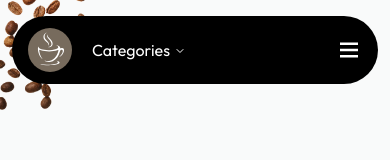
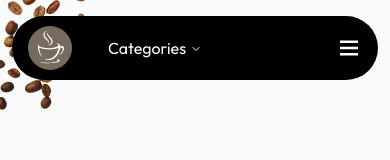
Before and after one commit to star-works/coffee-beans, a Next.js app: page / in a window 390 px wide. Shown: the top 160 px of the page. Built offline with nearby package versions, Linux system fonts and the light colour scheme.

Commit message:
category menu

```diff
--- a/src/app/globals.css
+++ b/src/app/globals.css
@@ -90,3 +90,21 @@ body {
 a {
   text-decoration: none !important;
 }
+.scrollbar_style ::-webkit-scrollbar {
+  width: 2px;
+}
+
+/* Track */
+.scrollbar_style ::-webkit-scrollbar-track {
+  background: #f1f1f1;
+}
+
+/* Handle */
+.scrollbar_style ::-webkit-scrollbar-thumb {
+  background: #888;
+}
+
+/* Handle on hover */
+.scrollbar_style ::-webkit-scrollbar-thumb:hover {
+  background: #555;
+}
--- a/src/components/common/Categorymenu.jsx
+++ b/src/components/common/Categorymenu.jsx
@@ -14,16 +14,16 @@ import {
 
 export function NavigationMenuDemo() {
   return (
-    <NavigationMenu className="z-10">
+    <NavigationMenu className="z-10 scrollbar_style">
       <NavigationMenuList>
         <NavigationMenuItem>
-          <NavigationMenuTrigger className="bg-transparent text-white font-normal text-base px-0">
+          <NavigationMenuTrigger className="bg-transparent text-white font-normal text-base pe-0 ps-20">
             Categories
           </NavigationMenuTrigger>
-          <NavigationMenuContent className="z-10 pb-3">
-            <div className="sm:p-4 p-3">
+          <NavigationMenuContent className="z-10 pb-3 top-[10px] rounded-[8px] bg-white border ">
+            <div className="sm:p-4 p-3 flex flex-col md:flex-row gap-y-3 max-h-[70vh] overflow-auto">
               <ul className="flex flex-wrap sm:flex-nowrap">
-                <li className="px-5  pt-1 md:min-w-[200px]">
+                <li className="px-5  pt-1 sm:min-w-[200px]">
                   <span className="text-[14px] uppercase font-bold text-nowrap">
                     Coffee by price point
                   </span>
@@ -43,7 +43,7 @@ export function NavigationMenuDemo() {
                     </li>
                   </ul>
                 </li>
-                <li className="px-5 text-nowrap pt-1 md:min-w-[150px]">
+                <li className="px-5 text-nowrap pt-1 sm:min-w-[150px]">
                   <span className="text-[14px] uppercase font-bold">
                     Roast level
                   </span>
@@ -54,7 +54,9 @@ export function NavigationMenuDemo() {
                     <li className="sm:pt-2 pt-1 cursor-pointer py-2">Light</li>
                   </ul>
                 </li>
-                <li className="px-5 pt-1 md:min-w-[200px]">
+              </ul>
+              <ul className="flex flex-wrap sm:flex-nowrap">
+                <li className="px-5 pt-1 sm:min-w-[200px]">
                   <span className="text-[14px] uppercase font-bold">
                     Discover
                   </span>
@@ -71,13 +73,14 @@ export function NavigationMenuDemo() {
                     </li>
                   </ul>
                 </li>
-                <li className="px-5 pt-1 md:min-w-[150px]">
+                <li className="px-5 pt-1 sm:min-w-[150px]">
                   <span className="text-[14px] uppercase font-bold">
                     Country
                   </span>
                   <ul className="text-[14px] font-normal list-disc ps-4 mt-3">
                     <li className="sm:pt-2 pt-1 cursor-pointer py-2">Light</li>
                     <li className=" cursor-pointer py-2">Medium</li>
+                    <li className=" cursor-pointer py-2">Dark</li>
                     <li className=" cursor-pointer py-2">Dark</li>
                   </ul>
                 </li>
--- a/src/components/common/Header.jsx
+++ b/src/components/common/Header.jsx
@@ -12,13 +12,17 @@ const Header = () => {
         <div className="max-w-[1120px] relative z-10 mx-auto px-3 xl:px-0 pt-4 md:pt-6 ">
           <div className="py-3 md:py-2 px-4 md:px-3 bg-black rounded-[50px] md:rounded-[96px] flex justify-between items-center">
             <div className="flex gap-5 md:gap-10 items-center">
+              <div className="absolute z-[10] bg-transparent w-[70px] flex flex-col justify-center">
                 <Link
                   href="/"
-                className="text-base text-white hover:opacity-80  duration-300"
+                  className="text-base text-white duration-300  inline-block"
                 >
                   <MainLogo />
                 </Link>
+              </div>
+              <div className="relative z-[1]">
                 <NavigationMenuDemo />
+              </div>
               <div className="hidden sm:flex gap-5 md:gap-10">
                 <Link
                   href="/"
--- a/src/components/ui/navigation-menu.jsx
+++ b/src/components/ui/navigation-menu.jsx
@@ -37,7 +37,7 @@ NavigationMenuList.displayName = NavigationMenuPrimitive.List.displayName;
 const NavigationMenuItem = NavigationMenuPrimitive.Item;
 
 const navigationMenuTriggerStyle = cva(
-  "group inline-flex h-10 w-max items-center justify-center rounded-md bg-background px-4 py-2 text-sm font-medium transition-colors  focus:outline-none disabled:pointer-events-none disabled:opacity-50 data-[active]:bg-accent/50"
+  "group inline-flex h-10 w-max items-center justify-center rounded-md  px-4 py-2 text-sm font-medium transition-colors  focus:outline-none disabled:pointer-events-none disabled:opacity-50 "
 );
 
 const NavigationMenuTrigger = React.forwardRef(
@@ -78,7 +78,7 @@ const NavigationMenuViewport = React.forwardRef(
     <div className={cn("absolute left-0 top-full flex justify-center")}>
       <NavigationMenuPrimitive.Viewport
         className={cn(
-          "origin-top-center relative mt-1.5 h-[var(--radix-navigation-menu-viewport-height)] w-full overflow-hidden rounded-md border bg-popover text-popover-foreground shadow-lg data-[state=open]:animate-in data-[state=closed]:animate-out data-[state=closed]:zoom-out-95 data-[state=open]:zoom-in-90 md:w-[var(--radix-navigation-menu-viewport-width)]",
+          "origin-top-center relative mt-1.5 h-[var(--radix-navigation-menu-viewport-height)] w-full overflow-hidden rounded-md border-b shadow-lg text-popover-foreground  data-[state=closed]:animate-out data-[state=closed]:zoom-out-95 data-[state=open]:zoom-in-90 md:w-[var(--radix-navigation-menu-viewport-width)]",
           className
         )}
         ref={ref}
@@ -100,7 +100,7 @@ const NavigationMenuIndicator = React.forwardRef(
       )}
       {...props}
     >
-      <div className="relative top-[60%] h-2 w-2 rotate-45 rounded-tl-sm bg-border shadow-md" />
+      <div className="relative top-[60%] h-2 w-2 rotate-45 rounded-tl-sm " />
     </NavigationMenuPrimitive.Indicator>
   )
 );
```
Lines whose indentation alone changed are shown as unchanged.
